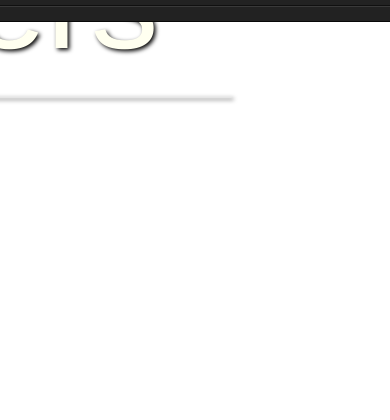
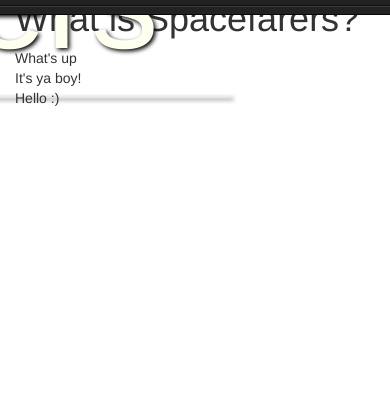
Before and after one commit to ananonad/Wayfarer, a Django app: page / in a window 390 px wide. Shown: the part 314-734 px from the top of the page. Run offline with Django 4.2, Linux system fonts and the light colour scheme; some libraries are stand-ins or nearby versions.

Commit message:
Working on home page.

```diff
--- a/main_app/templates/home.html
+++ b/main_app/templates/home.html
@@ -10,6 +10,7 @@
                     <li class="active"><a href="/">Home Base</a></li>
                     <li><a href="/about/">About</a></li>
                     <li><a href="/index/">Index</a></li>
+                </ul>
                 <form class="navbar-form navbar-right">
                     <div class="form-group">
                         <input class="form-control" type="email" placeholder="E-mail">
@@ -19,7 +20,6 @@
                     </div>
                     <button type="submit" class="btn btn-success">Sign In</button>
                 </form>
-                </ul>
             </div>
         </nav>
     </div>
@@ -31,5 +31,13 @@
             <h3 class="landingsubtitle">Travel to faraway lands...</h3>
         </div>
     </div>
+    <div class="bg-dark container-fluid">
+        <h1>What is Spacefarers?</h1>
+        <div class="row">
+            <div class="col-md-4">What's up</div>
+            <div class="col-md-4">It's ya boy!</div>
+            <div class="col-md-4">Hello :)</div>
+        </div>
+    </div>
 </body>
 {% endblock %}
```
Also changed, not shown: db/create_wayfarer.sql (deleted), 3 other files. Lines whose indentation alone changed are shown as unchanged.
